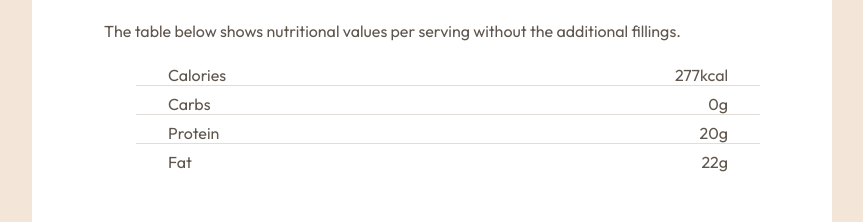
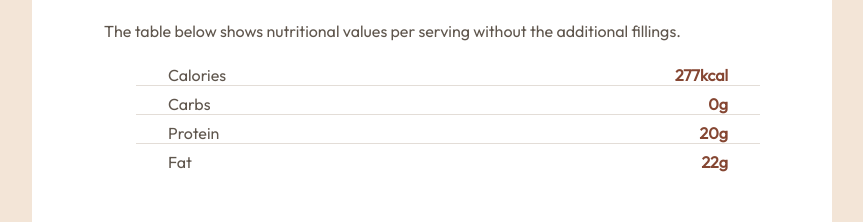
Before and after one commit to Erson1989x/recipe-page, a plain HTML site: page index.html in a window 1280 px wide. Shown: the part 1515-1737 px from the top of the page, without its empty margins (208-1071 px from the left). Drawn offline with Linux system fonts and the light colour scheme.

Commit message:
recipe-page01

```diff
--- a/index.html
+++ b/index.html
@@ -51,10 +51,10 @@
       <p>The table below shows nutritional values per serving without the additional fillings.</p>
       <article>
         <ul class="last-content-ul">
-          <li>Calories <span>277kcal</span></li>
-          <li>Carbs <span>0g</span></li>
-          <li>Protein <span>20g</span></li>
-          <li>Fat <span>22g</span></li>
+          <li>Calories <span class="nutrition-span">277kcal</span></li>
+          <li>Carbs <span class="nutrition-span">0g</span></li>
+          <li>Protein <span class="nutrition-span">20g</span></li>
+          <li>Fat <span class="nutrition-span">22g</span></li>
         </ul>
       </article>
     </div>
--- a/style.css
+++ b/style.css
@@ -114,6 +114,10 @@ ul, ol {
 .last-content-ul li:last-child {
     border-bottom: none;
 }
+.nutrition-span {
+    color: var(--brandyRed);
+    font-weight: 700;
+}
 
 /* --- Attribution --- */
 
```
